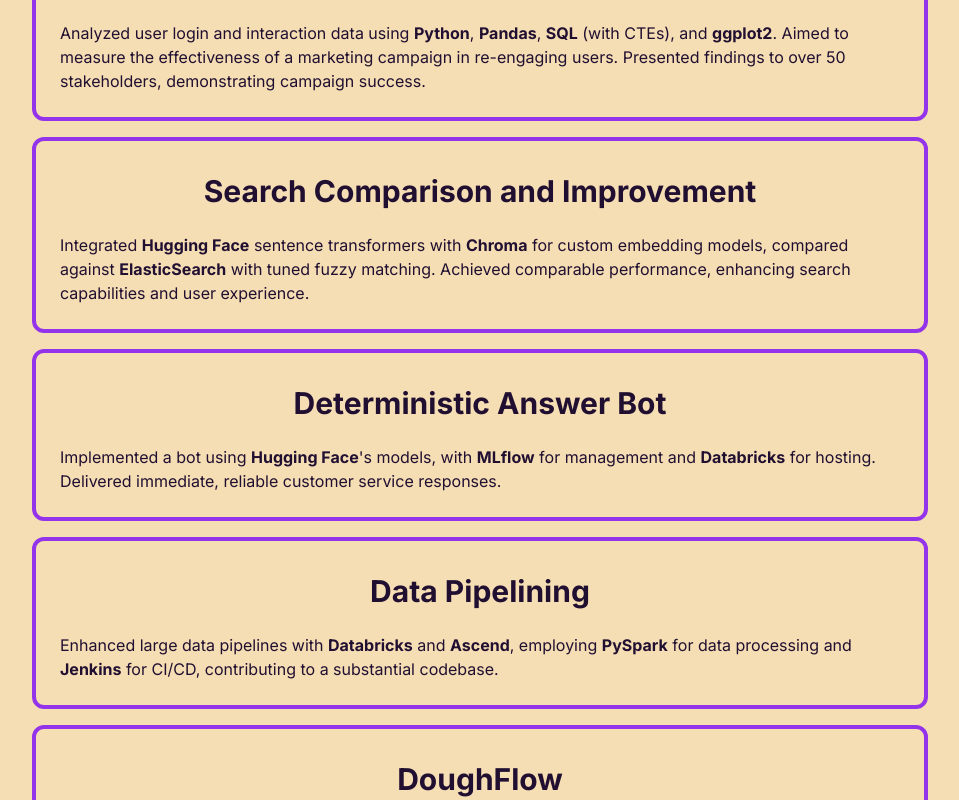
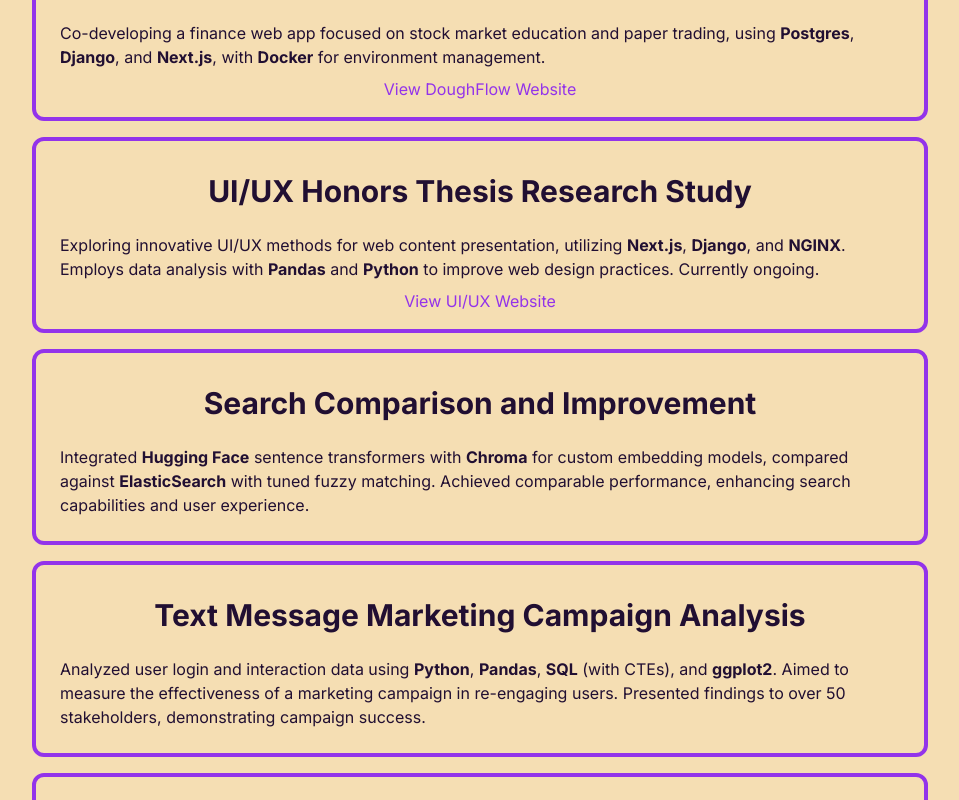
Before and after one commit to EthanRohman93/portfolio, a Next.js app: page / in a window 1280 px wide. Shown: the part 1420-2220 px from the top of the page, without its empty margins (160-1119 px from the left). Built offline with nearby package versions, Linux system fonts and the light colour scheme.

Commit message:
added dough flow and ui link

```diff
--- a/app/components/project/ProjectSection.tsx
+++ b/app/components/project/ProjectSection.tsx
@@ -8,56 +8,46 @@
     includeBorder: true,
     id: "portfolio",
     content: "Developed with <strong>Next.js</strong> and <strong>NGINX</strong> on an <strong>EC2</strong> instance, using <strong>Docker</strong> containers for streamlined service management and deployment. This setup leverages <strong>HTTPS</strong> for secure connections, with static site generation offering optimized performance across devices. The architecture includes dynamic routing to efficiently handle project pages with code snippets and details, showcasing both flexibility and scalability.",
-//    href: "/project/portfolio",
-    linkContent: "View Portfolio Details"
+  },
+  {
+    title: "DoughFlow",
+    includeBorder: true,
+    id: "doughflow",
+    content: "Co-developing a finance web app focused on stock market education and paper trading, using <strong>Postgres</strong>, <strong>Django</strong>, and <strong>Next.js</strong>, with <strong>Docker</strong> for environment management.",
+    href: "https://dough-flow.com/",
+    linkContent: "View DoughFlow Website"
+  },
+  {
+    title: "UI/UX Honors Thesis Research Study",
+    includeBorder: true,
+    id: "thesis",
+    content: "Exploring innovative UI/UX methods for web content presentation, utilizing <strong>Next.js</strong>, <strong>Django</strong>, and <strong>NGINX</strong>. Employs data analysis with <strong>Pandas</strong> and <strong>Python</strong> to improve web design practices. Currently ongoing.",
+    href: "http://18.220.173.252/",
+    linkContent: "View UI/UX Website"
+  },
+  {
+    title: "Search Comparison and Improvement",
+    includeBorder: true,
+    id: "search",
+    content: "Integrated <strong>Hugging Face</strong> sentence transformers with <strong>Chroma</strong> for custom embedding models, compared against <strong>ElasticSearch</strong> with tuned fuzzy matching. Achieved comparable performance, enhancing search capabilities and user experience.",
   },
   {
     title: "Text Message Marketing Campaign Analysis",
     includeBorder: true,
     id: "marketing-analysis",
     content: "Analyzed user login and interaction data using <strong>Python</strong>, <strong>Pandas</strong>, <strong>SQL</strong> (with CTEs), and <strong>ggplot2</strong>. Aimed to measure the effectiveness of a marketing campaign in re-engaging users. Presented findings to over 50 stakeholders, demonstrating campaign success.",
-//    href: "/project/marketing-analysis",
-    linkContent: "View Marketing Analysis Details"
-  },
-  {
-    title: "Search Comparison and Improvement",
-    includeBorder: true,
-    id: "search",
-    content: "Integrated <strong>Hugging Face</strong> sentence transformers with <strong>Chroma</strong> for custom embedding models, compared against <strong>ElasticSearch</strong> with tuned fuzzy matching. Achieved comparable performance, enhancing search capabilities and user experience.",
-//    href: "/project/search",
-    linkContent: "View Search Research Details"
   },
   {
     title: "Deterministic Answer Bot",
     includeBorder: true,
     id: "answer-bot",
     content: "Implemented a bot using <strong>Hugging Face</strong>'s models, with <strong>MLflow</strong> for management and <strong>Databricks</strong> for hosting. Delivered immediate, reliable customer service responses.",
-//    href: "/project/answer-bot",
-    linkContent: "View Bot Details"
   },
   {
     title: "Data Pipelining",
     includeBorder: true,
     id: "data-pipelining",
     content: "Enhanced large data pipelines with <strong>Databricks</strong> and <strong>Ascend</strong>, employing <strong>PySpark</strong> for data processing and <strong>Jenkins</strong> for CI/CD, contributing to a substantial codebase.",
-//    href: "/project/data-pipelining",
-    linkContent: "View Pipelining Details"
-  },
-  {
-    title: "DoughFlow",
-    includeBorder: true,
-    id: "doughflow",
-    content: "Co-developing a finance web app focused on stock market education and paper trading, using <strong>Postgres</strong>, <strong>Django</strong>, and <strong>Next.js</strong>, with <strong>Docker</strong> for environment management.",
-    href: "dough-flow.com",
-    linkContent: "DoughFlow"
-  },
-  {
-    title: "UI/UX Honors Thesis Research Study",
-    includeBorder: true,
-    id: "thesis",
-    content: "Exploring innovative UI/UX methods for web content presentation, utilizing <strong>Next.js</strong>, <strong>Django</strong>, and <strong>NGINX</strong>. Employs data analysis with <strong>Pandas</strong> and <strong>Python</strong> to improve web design practices. Currently ongoing.",
-//    href: "/project/thesis",
-    linkContent: "View UI/UX Details"
   },
 ];
 
@@ -72,6 +62,8 @@
           includeBorder={project.includeBorder}
           id={project.id}
           content={project.content}
+          href={project.href}
+          linkContent={project.linkContent}
         />
       ))}
     </div>
--- a/app/layout.tsx
+++ b/app/layout.tsx
@@ -17,9 +17,7 @@
   return (
     <html lang="en">
       <body className={inter.className}>
-        <div className="safe-top">
-          {children}
-        </div>
+        {children}
       </body>
     </html>
   );
```
